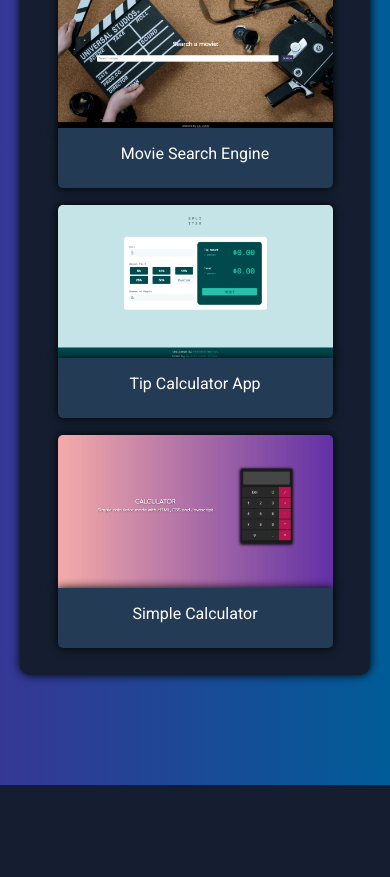
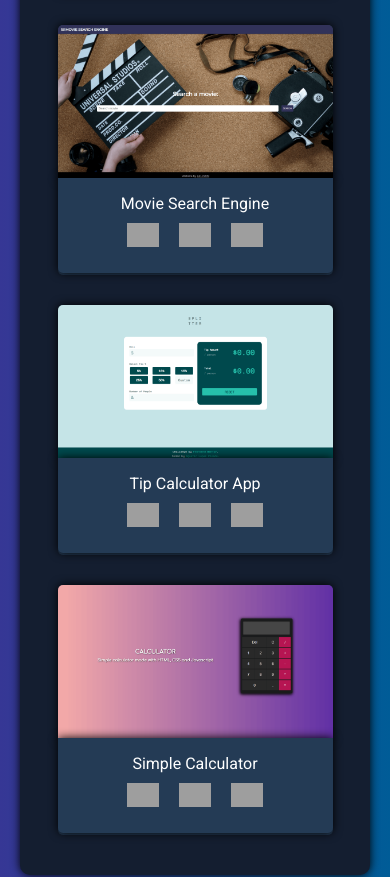
Before and after one commit to agustinlopez9/MyPersonalPortfolio, a React (Create React App) app: page / in a window 390 px wide. Shown: the part 1380-2257 px from the top of the page. Built offline with nearby package versions, Linux system fonts and the light colour scheme; grey boxes are pictures that could not be loaded.

Commit message:
Add icons

```diff
--- a/src/components/Projects/ProjectItems.js
+++ b/src/components/Projects/ProjectItems.js
@@ -2,6 +2,12 @@ export const AppItems = [
     {
         title: "Photo Gallery",
         desc: "Image search engine made with React, SASS, Axios and Pixabay API",
+        toolsused: [
+            "https://cdn.jsdelivr.net/gh/devicons/devicon/icons/html5/html5-original.svg",
+            "https://cdn.jsdelivr.net/gh/devicons/devicon/icons/sass/sass-original.svg",
+            "https://cdn.jsdelivr.net/gh/devicons/devicon/icons/react/react-original.svg",
+            "https://cdn.jsdelivr.net/gh/devicons/devicon/icons/javascript/javascript-original.svg",
+        ],
         url: "/images/PhotoGallery.png",
         video: "/images/PhotoGallery.mp4",
         cName: "card",
@@ -11,6 +17,11 @@ export const AppItems = [
     {
         title: "Movie Search Engine",
         desc: "Movie search engine made with JQuery, SASS, Axios and OMDb API",
+        toolsused: [
+            "https://cdn.jsdelivr.net/gh/devicons/devicon/icons/html5/html5-original.svg",
+            "https://cdn.jsdelivr.net/gh/devicons/devicon/icons/sass/sass-original.svg",
+            "https://cdn.jsdelivr.net/gh/devicons/devicon/icons/jquery/jquery-original.svg",
+        ],
         url: "/images/MovieSearch.png",
         video: "/images/MovieSearch.mp4",
         cName: "card",
@@ -20,6 +31,11 @@ export const AppItems = [
     {
         title: "Tip Calculator App",
         desc: "Tip calculator app made with SASS and Vanilla Javascript, the design was taken from Frontend Mentor",
+        toolsused: [
+            "https://cdn.jsdelivr.net/gh/devicons/devicon/icons/html5/html5-original.svg",
+            "https://cdn.jsdelivr.net/gh/devicons/devicon/icons/sass/sass-original.svg",
+            "https://cdn.jsdelivr.net/gh/devicons/devicon/icons/javascript/javascript-original.svg",
+        ],
         url: "/images/TipCalculatorApp.png",
         video: "/images/TipCalculatorApp.mp4",
         cName: "card",
@@ -28,6 +44,11 @@ export const AppItems = [
     },
     {
         title: "Simple Calculator",
+        toolsused: [
+            "https://cdn.jsdelivr.net/gh/devicons/devicon/icons/html5/html5-original.svg",
+            "https://cdn.jsdelivr.net/gh/devicons/devicon/icons/css3/css3-original.svg",
+            "https://cdn.jsdelivr.net/gh/devicons/devicon/icons/javascript/javascript-original.svg",
+        ],
         desc: "Simple calculator made with CSS and Vanilla Javascript",
         url: "/images/Calculator.png",
         video: "/images/Calculator.mp4",
@@ -40,8 +61,13 @@ export const AppItems = [
 export const WebItems = [
     {
         title: "HackCTF",
+        toolsused: [
+            "https://cdn.jsdelivr.net/gh/devicons/devicon/icons/html5/html5-original.svg",
+            "https://cdn.jsdelivr.net/gh/devicons/devicon/icons/sass/sass-original.svg",
+            "https://cdn.jsdelivr.net/gh/devicons/devicon/icons/jquery/jquery-original.svg",
+        ],
         url: "/images/HackCTF.png",
-        desc: "Cybersecurity website made with SASS and JQuery",
+        desc: "I contributed in the cybersecurity website HackCTF, design made with SASS and JQuery",
         video: "/images/HackCTF.mp4",
         cName: "card",
         pagelink: "https://hackctf.org/ctf/",
@@ -50,7 +76,12 @@ export const WebItems = [
     {
         title: "Apinta Seccional Castelar",
         url: "/images/Apinta.png",
-        desc: "Website made for Apinta Seccional Castelar made with CSS and JQuery",
+        toolsused: [
+            "https://cdn.jsdelivr.net/gh/devicons/devicon/icons/html5/html5-original.svg",
+            "https://cdn.jsdelivr.net/gh/devicons/devicon/icons/css3/css3-original.svg",
+            "https://cdn.jsdelivr.net/gh/devicons/devicon/icons/jquery/jquery-original.svg",
+        ],
+        desc: "First website I created, Apinta Seccional Castelar. Made with CSS and JQuery",
         video: "/images/Apinta.mp4",
         cName: "card",
         pagelink: "https://apintacastelar.com.ar/home/",
@@ -61,6 +92,11 @@ export const WebItems = [
 export const DesignItems = [
     {
         title: "Blogr Landing Page",
+        toolsused: [
+            "https://cdn.jsdelivr.net/gh/devicons/devicon/icons/html5/html5-original.svg",
+            "https://cdn.jsdelivr.net/gh/devicons/devicon/icons/sass/sass-original.svg",
+            "https://cdn.jsdelivr.net/gh/devicons/devicon/icons/javascript/javascript-original.svg",
+        ],
         url: "/images/Blogr.png",
         desc: "A simple landing page made with SASS and Vanilla Javascript, the design was taken from Frontend Mentor",
         video: "/images/Blogr.mp4",
--- a/src/components/Projects/Projects.css
+++ b/src/components/Projects/Projects.css
@@ -97,7 +97,7 @@
 .card {
   position: relative;
   margin: 15px 10px;
-  height: 220px;
+  height: 260px;
   width: 300px;
   color: #fff;
   text-align: center;
@@ -108,16 +108,15 @@
   -webkit-tap-highlight-color: rgba(255, 255, 255, 0);
 }
 
-.card div {
+.card .info-card {
   border-radius: 0 0 5px 5px;
   position: absolute;
-  height: 60px;
   top: 168px;
   left: 0;
   width: 100%;
   padding: 16px 10px;
-  -webkit-transition: 0.2s;
-  transition: 0.2s;
+  -webkit-transition: all 0.2s ease-in-out;
+  transition: all 0.2s ease-in-out;
   z-index: 2;
   overflow-y: hidden;
   -webkit-box-shadow: 0px 0px 10px 0px #000;
@@ -130,9 +129,44 @@
 }
 
 .card p {
+  opacity: 0;
+  max-height: 0;
+  -webkit-transition: all 0.2s ease-in-out;
+  transition: all 0.2s ease-in-out;
   font-weight: 300;
   font-size: 16px;
   margin-top: 5px;
+}
+
+.card:hover {
+  -webkit-transform: scale(1.05);
+          transform: scale(1.05);
+}
+
+.card:hover p {
+  max-height: 500px;
+  opacity: 1;
+}
+
+.tools-used {
+  display: -webkit-box;
+  display: -ms-flexbox;
+  display: flex;
+  -webkit-box-orient: horizontal;
+  -webkit-box-direction: normal;
+      -ms-flex-direction: row;
+          flex-direction: row;
+  -webkit-box-pack: center;
+      -ms-flex-pack: center;
+          justify-content: center;
+  -webkit-box-align: center;
+      -ms-flex-align: center;
+          align-items: center;
+}
+
+.tools-used img {
+  display: block;
+  margin: 10px 10px 5px 10px;
 }
 
 .card-button-link {
@@ -181,20 +215,6 @@
   z-index: 1;
 }
 
-.card:hover {
-  -webkit-transform: scale(1.05);
-  transform: scale(1.05);
-}
-
-.card:hover div {
-  height: 195px;
-}
-
-.card:hover p {
-  -webkit-transition: 0.2s;
-  transition: 0.2s;
-}
-
 .thumb-img {
   -webkit-box-shadow: 0px 0px 10px 0px #000;
           box-shadow: 0px 0px 10px 0px #000;
@@ -227,7 +247,6 @@
   right: 0;
   width: 100%;
   z-index: 1;
-  pointer-events: none;
 }
 
 .thumb-video.active {
@@ -253,17 +272,10 @@
     padding: 20px 10px 30px 10px;
   }
   .card {
-    height: 200px;
     width: 275px;
   }
-  .card div {
+  .card .info-card {
     top: 153px;
-  }
-  .card:hover {
-    z-index: 1;
-  }
-  .card:hover div {
-    height: 215px;
   }
 }
 
@@ -279,20 +291,14 @@
     padding: 10px 10px 20px 10px;
   }
   .card {
-    height: 200px;
+    height: 250px;
     width: 275px;
-  }
-  .card div {
-    top: 153px;
   }
   .card h4 {
     font-size: 16px;
   }
   .card p {
     font-size: 14px;
-  }
-  .card:hover div {
-    height: 185px;
   }
 }
 
@@ -327,16 +333,12 @@
   .card {
     padding: 10px;
     margin: 15px 5px;
-    height: 185px;
+    height: 230px;
     width: 250px;
   }
-  .card div {
+  .card .info-card {
     top: 135px;
     z-index: 11;
   }
-  .card:hover div {
-    height: 200px;
 }
-}
-
 /*# sourceMappingURL=Projects.css.map */
--- a/src/components/Projects/Projects.js
+++ b/src/components/Projects/Projects.js
@@ -31,8 +31,13 @@ function Card(props) {
                 key={props.index}
             >
                 <img src={process.env.PUBLIC_URL + props.url} alt={props.url} className={hover ? "thumb-img" : "thumb-img active"} />
-                <div>
+                <div className="info-card">
                     <h4>{props.name}</h4>
+                    <div className="tools-used">
+                        {Object.entries(props.toolsused).map(([key, value], index) => {
+                            return <img width="32px" src={value} alt={key} key={index} />;
+                        })}
+                    </div>
                     <p className={hover ? "show" : "hide"}>
                         {props.desc}
                         <a target="_blank" rel="noopener noreferrer" href={props.pagelink} className="card-button-link">
@@ -70,17 +75,53 @@ export default function Projects() {
                     </ul>
                     <div className={toggleTab === 0 ? "card-items active-content" : "card-items disabled-content"} id="apps">
                         {AppItems.map((item, index) => {
-                            return <Card key={index} desc={item.desc} name={item.title} class={item.cName} url={item.url} video={item.video} gitlink={item.gitlink} pagelink={item.pagelink} />;
+                            return (
+                                <Card
+                                    key={index}
+                                    desc={item.desc}
+                                    toolsused={item.toolsused}
+                                    name={item.title}
+                                    class={item.cName}
+                                    url={item.url}
+                                    video={item.video}
+                                    gitlink={item.gitlink}
+                                    pagelink={item.pagelink}
+                                />
+                            );
                         })}
                     </div>
                     <div className={toggleTab === 1 ? "card-items active-content" : "card-items disabled-content"} id="websites">
                         {WebItems.map((item, index) => {
-                            return <Card key={index} desc={item.desc} name={item.title} class={item.cName} url={item.url} video={item.video} gitlink={item.gitlink} pagelink={item.pagelink} />;
+                            return (
+                                <Card
+                                    key={index}
+                                    desc={item.desc}
+                                    toolsused={item.toolsused}
+                                    name={item.title}
+                                    class={item.cName}
+                                    url={item.url}
+                                    video={item.video}
+                                    gitlink={item.gitlink}
+                                    pagelink={item.pagelink}
+                                />
+                            );
                         })}
                     </div>
                     <div className={toggleTab === 2 ? "card-items active-content" : "card-items disabled-content"} id="design">
                         {DesignItems.map((item, index) => {
-                            return <Card key={index} desc={item.desc} name={item.title} class={item.cName} url={item.url} video={item.video} gitlink={item.gitlink} pagelink={item.pagelink} />;
+                            return (
+                                <Card
+                                    key={index}
+                                    desc={item.desc}
+                                    toolsused={item.toolsused}
+                                    name={item.title}
+                                    class={item.cName}
+                                    url={item.url}
+                                    video={item.video}
+                                    gitlink={item.gitlink}
+                                    pagelink={item.pagelink}
+                                />
+                            );
                         })}
                     </div>
                 </div>
--- a/src/components/Projects/Projects.scss
+++ b/src/components/Projects/Projects.scss
@@ -71,7 +71,7 @@
 .card {
     position: relative;
     margin: 15px 10px;
-    height: 220px;
+    height: 260px;
     width: 300px;
     color: #fff;
     text-align: center;
@@ -79,15 +79,15 @@
     cursor: pointer;
     border-radius: 5px;
     -webkit-tap-highlight-color: rgba(255, 255, 255, 0);
-    div {
+    .info-card {
         border-radius: 0 0 5px 5px;
         position: absolute;
-        height: 60px;
         top: 168px;
         left: 0;
         width: 100%;
         padding: 16px 10px;
-        transition: 0.2s;
+        transition: all 0.2s ease-in-out;
+
         z-index: 2;
         overflow-y: hidden;
         box-shadow: 0px 0px 10px 0px #000;
@@ -97,9 +97,31 @@
         font-size: 18px;
     }
     p {
+        opacity: 0;
+        max-height: 0;
+        transition: all 0.2s ease-in-out;
         font-weight: 300;
         font-size: 16px;
         margin-top: 5px;
+    }
+}
+
+.card:hover {
+    transform: scale(1.05);
+    p {
+        max-height: 500px;
+        opacity: 1;
+    }
+}
+
+.tools-used {
+    display: flex;
+    flex-direction: row;
+    justify-content: center;
+    align-items: center;
+    img {
+        display: block;
+        margin: 10px 10px 5px 10px;
     }
 }
 
@@ -113,11 +135,11 @@
     text-decoration: none;
     text-transform: uppercase;
     font-weight: 500;
-}
 
-.card-button-link:hover {
-    background-color: #363795;
-    transition: all 0.2s ease-in-out;
+    &:hover {
+        background-color: #363795;
+        transition: all 0.2s ease-in-out;
+    }
 }
 
 #websites .card-button-link:nth-child(2) {
@@ -129,16 +151,6 @@ $j: 6;
         z-index: $j; //set index to avoid overlap
     }
     $j: $j - 1;
-}
-
-.card:hover {
-    transform: scale(1.05);
-    div {
-        height: 195px;
-    }
-    p {
-        transition: 0.2s;
-    }
 }
 .thumb-img {
     box-shadow: 0px 0px 10px 0px #000;
@@ -195,16 +207,9 @@ $j: 6;
         padding: 20px 10px 30px 10px;
     }
     .card {
-        height: 200px;
         width: 275px;
-        div {
+        .info-card {
             top: 153px;
-        }
-    }
-    .card:hover {
-        z-index: 1;
-        div {
-            height: 215px;
         }
     }
 }
@@ -221,21 +226,13 @@ $j: 6;
         padding: 10px 10px 20px 10px;
     }
     .card {
-        height: 200px;
+        height: 250px;
         width: 275px;
-        div {
-            top: 153px;
-        }
         h4 {
             font-size: 16px;
         }
         p {
             font-size: 14px;
-        }
-    }
-    .card:hover {
-        div {
-            height: 185px;
         }
     }
 }
@@ -268,16 +265,11 @@ $j: 6;
     .card {
         padding: 10px;
         margin: 15px 5px;
-        height: 185px;
+        height: 230px;
         width: 250px;
-        div {
+        .info-card {
             top: 135px;
             z-index: 11;
         }
     }
-    .card:hover {
-        div {
-            height: 200px;
-        }
-    }
 }
```
Also changed, not shown: 1 other file (tests, documents, lock files or other folders). Lines whose indentation alone changed are shown as unchanged.
